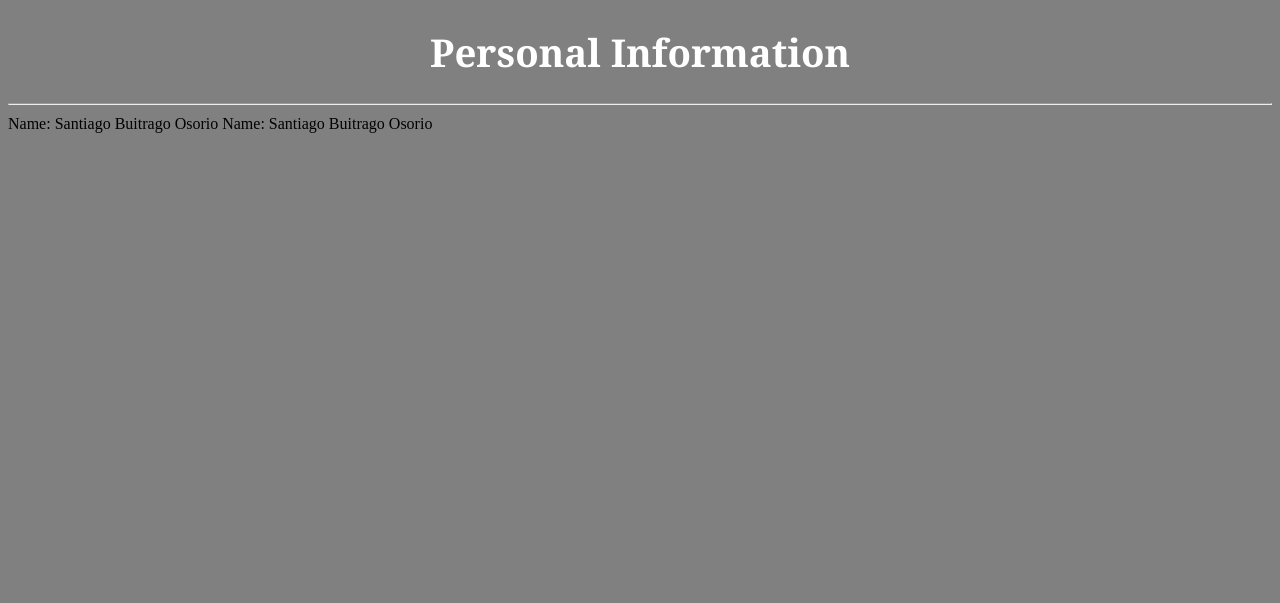
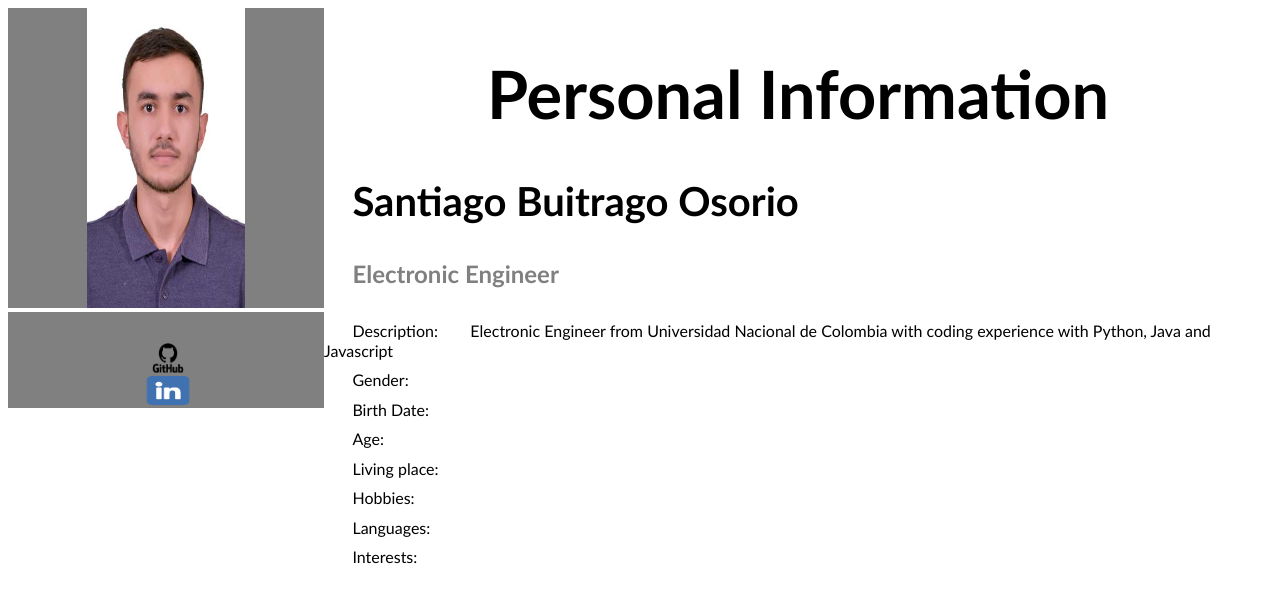
Before and after one commit to sbuitragoo/djangoCV, a Django app: page /info/personal in a window 1280 px wide. Shown: the top 603 px of the page. Run offline with Django 4.2, Linux system fonts and the light colour scheme.

Commit message:
frontend changes to personal info

```diff
--- a/cv/cv_app/static/css/index.css
+++ b/cv/cv_app/static/css/index.css
@@ -44,3 +44,64 @@
     -ms-transform: translate(-50%, -50%);
     transform: translate(-50%, -50%);
 }
+
+.personalInfoBanner {
+    background-color: gray;
+    border-radius: 100;
+    text-align: center;
+    font-size: larger;
+    color: wite;
+    font-family: system-ui, -apple-system, BlinkMacSystemFont, 'Segoe UI', Roboto, Oxygen, Ubuntu, Cantarell, 'Open Sans', 'Helvetica Neue', sans-serif;
+}
+
+.center {
+    display: block;
+    margin-left: auto;
+    margin-right: auto;
+    width: 50%;
+  }
+
+.column {
+    float: left;
+}
+
+/* Set width length for the left, right and middle columns */
+.left {
+    width: 25%;
+}
+
+.middle {
+    width: 30%;
+}
+
+.right {
+    width: 75%;
+}
+
+.row:after {
+    content: "";
+    display: table;
+    clear: both;
+}
+
+.title_h1 {
+    text-align: center; font-family:'Gill Sans', 'Gill Sans MT', Calibri, 'Trebuchet MS', sans-serif; font-size: 50pt;
+}
+
+.name_h2 {
+    text-align: left; font-family:'Gill Sans', 'Gill Sans MT', Calibri, 'Trebuchet MS', sans-serif; margin-left: 3%; font-size: 30pt;
+}
+
+.career_h3 {
+    text-align: left; font-family:'Gill Sans', 'Gill Sans MT', Calibri, 'Trebuchet MS', sans-serif; margin-left: 3%; font-size: 18pt;color: gray;
+}
+
+.center_logo {
+    display: block;
+    margin-left: auto;
+    margin-right: auto;
+  }
+
+.personal_d {
+    text-align: left; font-family:'Gill Sans', 'Gill Sans MT', Calibri, 'Trebuchet MS', sans-serif; margin-left: 3%;
+}
--- a/cv/cv_app/templates/cv_app/personal_information.html
+++ b/cv/cv_app/templates/cv_app/personal_information.html
@@ -1,14 +1,55 @@
 {% load static %}
 <!DOCTYPE html>
-<html style="background-color: gray">
-    <link rel="stylesheet" type="text/css" href="{% static 'css/index.css' %}"/>
-    <div class="banner">
-        <h1>Personal Information</h1>
-        <hr>
-    </div>
-    <div style="align-content: center">
-        <d>Name: Santiago Buitrago Osorio</d>
-        <d>Name: Santiago Buitrago Osorio</d>
-    </div>
-
+<html>
+    <title>My CV</title>
+    <head>
+        <link rel="stylesheet" type="text/css" href="{% static 'css/index.css' %}"/>
+    </head>
+    <body>
+        <div class="row">
+            <div class="column left" style="background-color: gray;">
+                <img src="{% static 'images/photo.jpg' %}" width="250" height="300" class="center" alt="Profile Image">
+            </div>
+            <div class="column right">
+                <h1 class="title_h1">Personal Information</h1>
+                <h2 class="name_h2">Santiago Buitrago Osorio</h2>
+                <h3 class="career_h3">Electronic Engineer</h3>
+            </div>
+        </div>
+        <div class="row">
+            <div class="column left" style="background-color: gray;">
+                <div style="margin-left: 1%; margin-top: 10%;">
+                    <a href="https://github.com/sbuitragoo" target="_blank"><img src="{% static 'images/GitHub-logo.png' %}" width="50" height="30" alt="github logo" class="center_logo"></a>
+                    <a href="https://linkedin.com/in/sbuitragoo" target="_blank"><img src="{% static 'images/linkedin-logo.png' %}" width="50" height="35" alt="linkedinlogo" class="center_logo"></a>
+                </div>
+            </div>
+            <div class="column right">
+                <div style="margin-top: 1%;">
+                    <d class="personal_d">Description:</d>
+                    <d class="personal_d">Electronic Engineer from Universidad Nacional de Colombia with coding experience with Python, Java and Javascript</d>
+                </div>
+                <div style="margin-top: 1%;">
+                    <d class="personal_d">Gender:</d>
+                </div>
+                <div style="margin-top: 1%;">
+                    <d class="personal_d">Birth Date:</d>
+                </div>
+                <div style="margin-top: 1%;">
+                    <d class="personal_d">Age:</d>
+                </div>
+                <div style="margin-top: 1%;">
+                    <d class="personal_d">Living place:</d>
+                </div>
+                <div style="margin-top: 1%;">
+                    <d class="personal_d">Hobbies:</d>
+                </div>
+                <div style="margin-top: 1%;">
+                    <d class="personal_d">Languages:</d>
+                </div>
+                <div style="margin-top: 1%;">
+                    <d class="personal_d">Interests:</d>
+                </div>
+            </div>
+        </div>
+    </body>
 </html>
--- a/cv/cv_app/urls.py
+++ b/cv/cv_app/urls.py
@@ -1,4 +1,5 @@
 from django.urls import path
+from django.contrib.staticfiles.urls import staticfiles_urlpatterns
 
 from . import views
 
@@ -12,3 +13,5 @@ urlpatterns = [
     path('work/experience', views.work_experience, name='work_experience'),
     path('info/additional', views.additional_info, name='additional_info'),
 ]
+
+urlpatterns += staticfiles_urlpatterns()
```
Also changed, not shown: cv/cv_app/static/images/GitHub-logo.png (added), cv/cv_app/static/images/linkedin-logo.png (added), cv/cv_app/static/images/photo.jpg (added).
